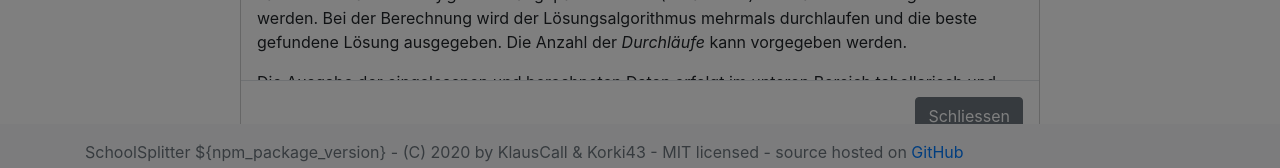
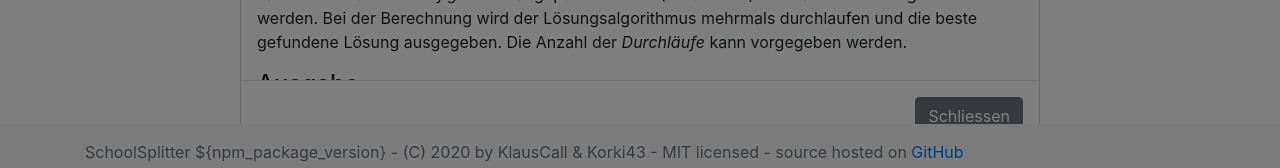
Before and after one commit to KlausCall/SchoolSplitter, a React (Create React App) app: page / in a window 1280 px wide. Both pictures are taken after a click on the button "Hilfe". Shown: the part 620-788 px from the top of the page. Built offline with nearby package versions, Linux system fonts and the light colour scheme.

Commit message:
enhance help

```diff
--- a/src/modules/Navbar/HelpDialog.tsx
+++ b/src/modules/Navbar/HelpDialog.tsx
@@ -45,10 +45,17 @@ const HelpDialog: React.FC<Props> = () => (
               Berechnung wird der Lösungsalgorithmus mehrmals durchlaufen und die beste gefundene Lösung ausgegeben. Die Anzahl
               der <i>Durchläufe</i> kann vorgegeben werden.
             </p>
+            <h4>Ausgabe</h4>
             <p>
-              Die Ausgabe der eingelesenen und berechneten Daten erfolgt im unteren Bereich tabellarisch und kann als CSV-Datei
-              gesichert werden. Die Tabelle enthält folgende Spalten:
+              Die Ausgabe der eingelesenen und berechneten Daten erfolgt im unteren Bereich tabellarisch. Die Tabellen können als
+              CSV-Dateien gesichert werden. Es werden drei Tabellen angezeigt, die Schüler, die Kurse und die Kursbelegungen.
+              Nach Erzeugung einer Lösung werden in diesen Tabellen auch Informationen zu den Gruppen dargestellt.
             </p>
+            <p>
+              Zur genaueren Inspektion der Daten kann in jeder Tabelle eine Zeile durch Mausklick selektiert werden. In den
+              anderen beiden Tabellen werden dann die korrespondierenden Zeilen hervorgehoben.
+            </p>
+            <h5>Die Schüler Tabelle enthält folgende Spalten:</h5>
             <dl>
               <dt>no</dt>
               <dd>Nummer des Schülers</dd>
```
Also changed, not shown: 1 other file (tests, documents, lock files or other folders).
